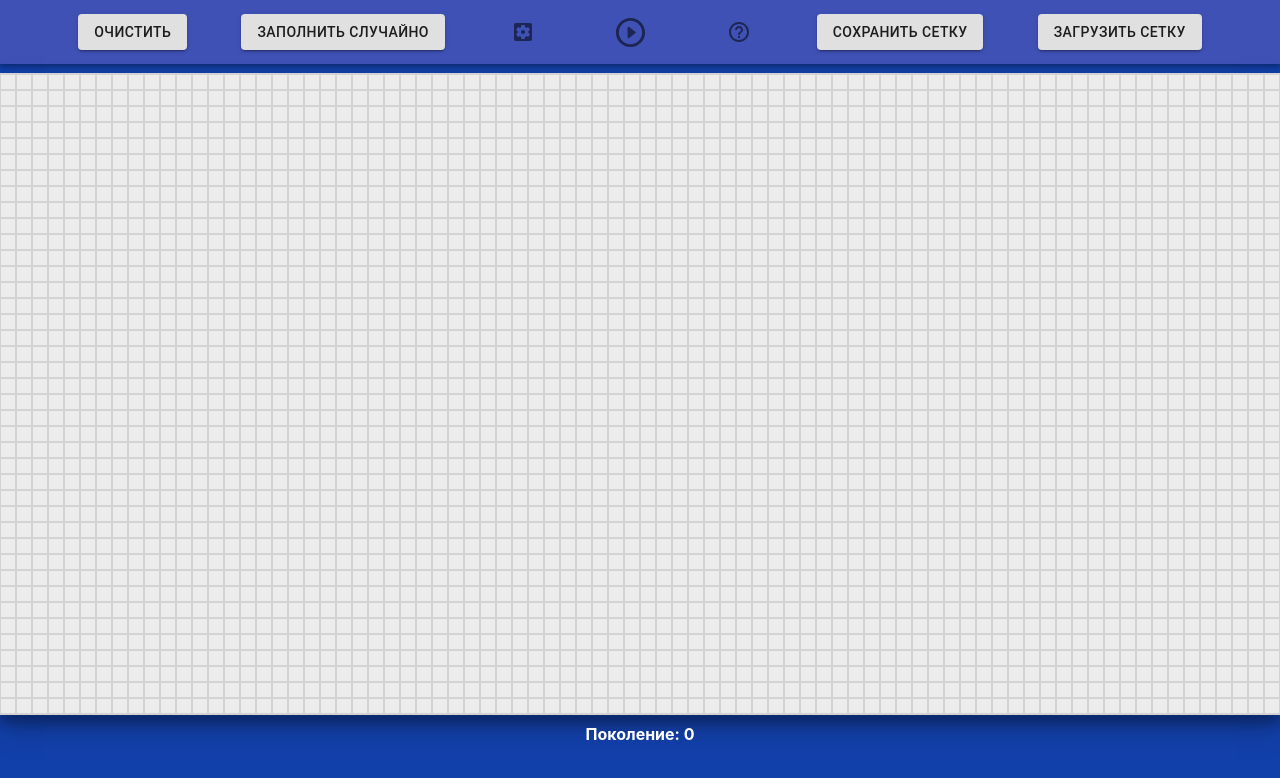
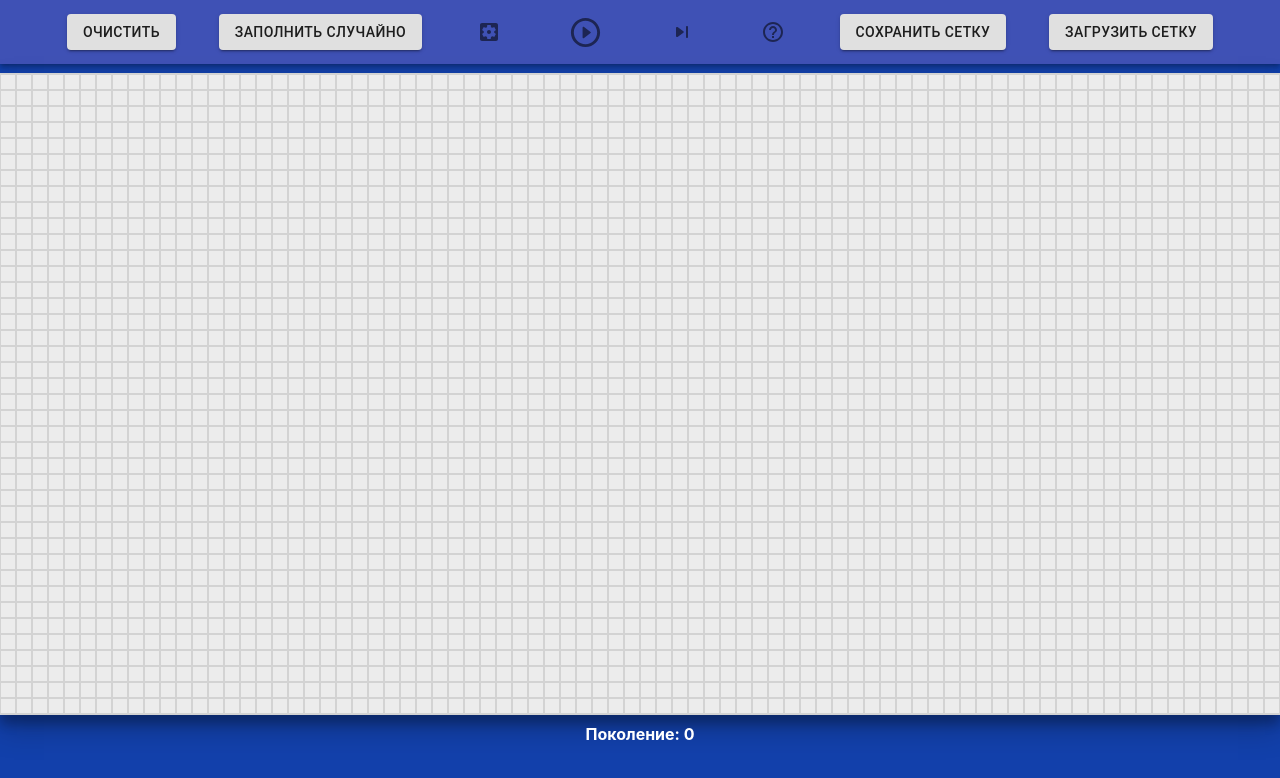
Before and after one commit to ahaku/the_game_of_life, a React (Create React App) app: page /mainpage in a window 1280 px wide. Shown: the top 778 px of the page. Built offline with nearby package versions, Linux system fonts and the light colour scheme.

Commit message:
one step button added

```diff
--- a/src/Mainpage.jsx
+++ b/src/Mainpage.jsx
@@ -84,9 +84,7 @@ function Mainpage() {
         }
       });
     });
-  }, [numberCols, numberRows])
-
-
+  }, [numberCols, numberRows]);
 
   const runGame = useCallback(() => {
     if (!runningRef.current) {
@@ -127,6 +125,7 @@ function Mainpage() {
         ColorThemes={ColorThemes}
         currentThemeName={currentThemeName}
         setCurrentThemeName={setCurrentThemeName}
+        oneStepEvolution={oneStepEvolution}
         changeGridSize={size => {
           switch (size) {
             case "M":
--- a/src/components/ButtonRow/ButtonRow.jsx
+++ b/src/components/ButtonRow/ButtonRow.jsx
@@ -5,6 +5,7 @@ import Reference from "./Reference/Reference";
 import IconButton from "@material-ui/core/IconButton";
 import PauseCircleOutlineRoundedIcon from "@material-ui/icons/PauseCircleOutlineRounded";
 import PlayCircleOutlineRoundedIcon from "@material-ui/icons/PlayCircleOutlineRounded";
+import SkipNextRoundedIcon from "@material-ui/icons/SkipNextRounded";
 import MainpageReferenceText from "../../Text";
 import AppBar from "@material-ui/core/AppBar";
 import Toolbar from "@material-ui/core/Toolbar";
@@ -91,6 +92,13 @@ function ButtonRow(props) {
             )}
             {/* <PlayCircleOutlineRoundedIcon color="primary" fontSize='medium'/> */}
           </IconButton>
+          <IconButton
+            variant="contained"
+            title="Один шаг"
+            onClick={props.oneStepEvolution}
+          >
+            <SkipNextRoundedIcon />
+          </IconButton>
           <Reference text={MainpageReferenceText}></Reference>
           <Button
             variant="contained"
```
